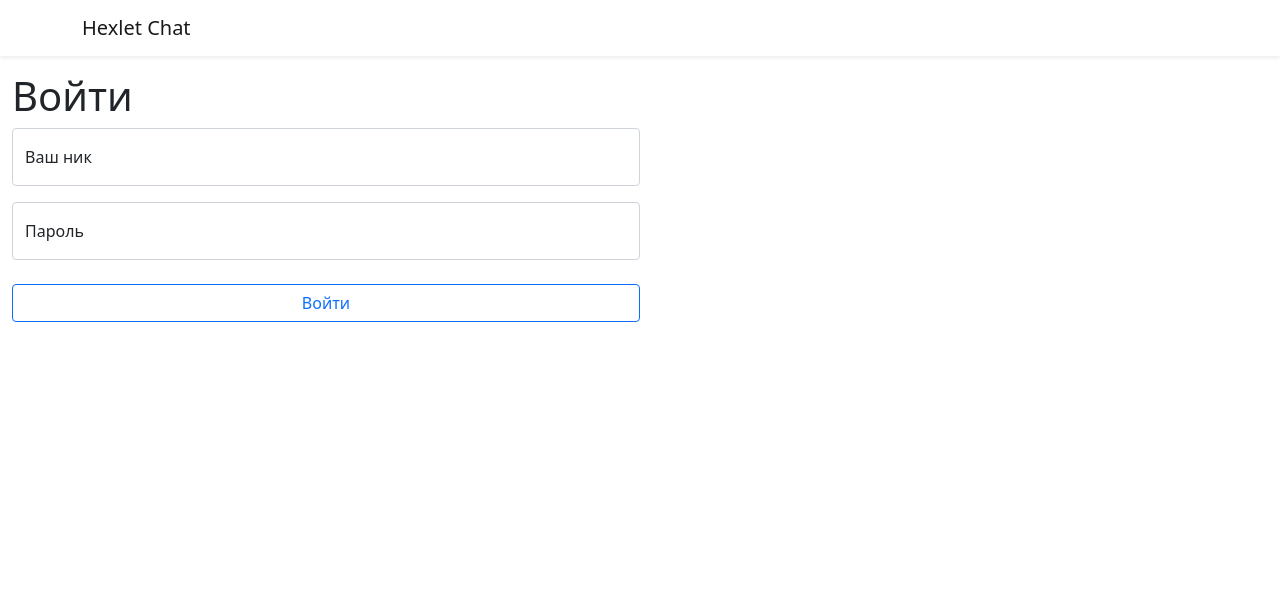
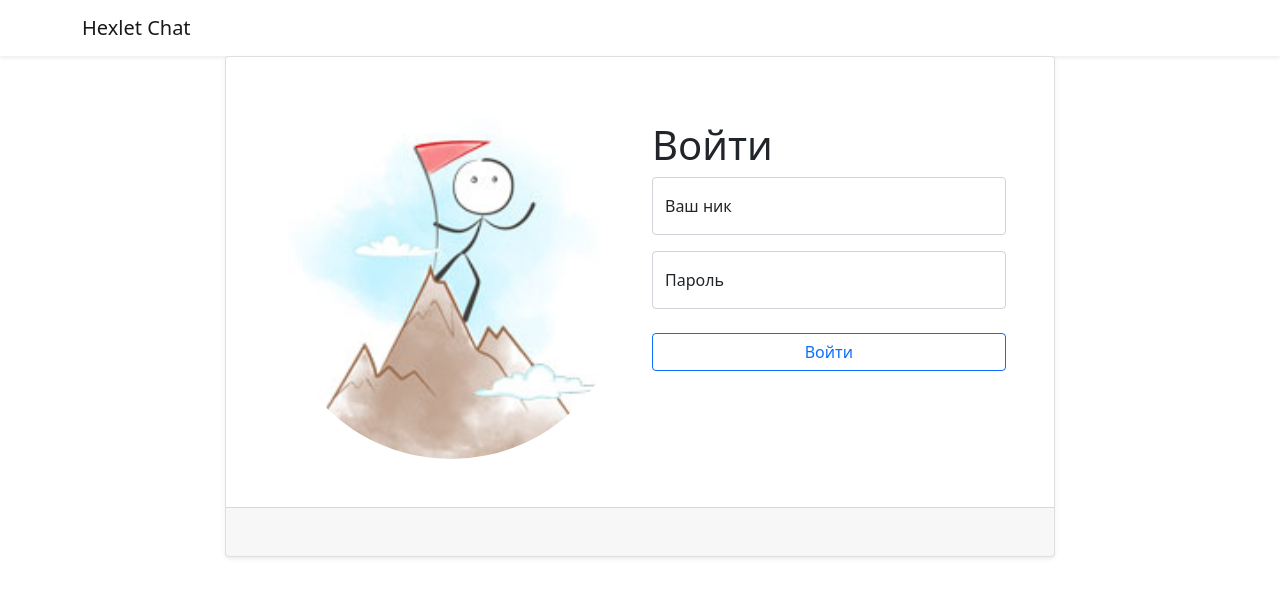
Before and after one commit to julish13/chat, a React app: page /login in a window 1280 px wide. Shown: the top 596 px of the page. Built offline with nearby package versions, Linux system fonts and the light colour scheme; the HTML template or start-up script is replaced by a standard one.

Commit message:
fix: finish Login Screen layout

```diff
--- a/package.json
+++ b/package.json
@@ -87,6 +87,7 @@
     "prettier": "^2.6.2",
     "sass-loader": "^12.6.0",
     "style-loader": "^3.3.1",
+    "url-loader": "^4.1.1",
     "webpack": "^5.69.1",
     "webpack-cli": "^4.9.2",
     "webpack-dev-server": "^4.7.4"
--- a/src/components/Layout/Layout.js
+++ b/src/components/Layout/Layout.js
@@ -3,9 +3,7 @@ import MainNavigation from './MainNavigation';
 const Layout = ({ children }) => (
   <div className="d-flex flex-column h-100">
     <MainNavigation />
-    <main>
-      <div className="container-fluid h-100">{children}</div>
-    </main>
+    {children}
   </div>
 );
 
--- a/src/index.js
+++ b/src/index.js
@@ -7,7 +7,7 @@ import store from '@store';
 import { AuthContextProvider } from '@store/context/auth-context.js';
 import App from './App.js';
 import i18n from '../lib/i18n';
-import '../assets/application.scss';
+import '@assets/application.scss';
 
 const container = document.querySelector('#chat');
 const root = createRoot(container);
--- a/src/screens/Login.js
+++ b/src/screens/Login.js
@@ -1,7 +1,27 @@
+import { Container, Row, Col, Card } from 'react-bootstrap';
+import { useTranslation } from 'react-i18next';
 import LoginForm from '@components/Login/LoginForm.js';
+import loginImg from '@assets/img/login.jpeg';
 
 const Login = () => {
-  return <LoginForm />;
+  const { t } = useTranslation();
+  return (
+    <Container fluid className="h-100">
+      <Row className="justify-content-center align-content-center h-100">
+        <Col xxl={6} className="col-12 col-md-8">
+          <Card className="shadow-sm">
+            <Card.Body className="row p-5">
+              <Col className="col-12 col-md-6 d-flex align-items-center justify-content-center">
+                <Card.Img src={loginImg} className="rounded-circle" alt={t('login.enter')} />
+              </Col>
+              <LoginForm />
+            </Card.Body>
+            <Card.Footer className="p-4" />
+          </Card>
+        </Col>
+      </Row>
+    </Container>
+  );
 };
 
 export default Login;
--- a/webpack.config.cjs
+++ b/webpack.config.cjs
@@ -10,11 +10,12 @@ module.exports = {
   resolve: {
     extensions: ['.js', '.jsx'],
     alias:{
+      '@src': path.resolve(__dirname, "src"),
       '@components': path.resolve(__dirname, "src", "components"),
       '@screens': path.resolve(__dirname, "src", "screens"),
       '@utils': path.resolve(__dirname, "src", "utils"),
       '@store': path.resolve(__dirname, "src", "store"),
-      '@src': path.resolve(__dirname, "src"),
+      '@assets': path.resolve(__dirname, "assets"),
     }
   },
   output: {
@@ -51,6 +52,14 @@ module.exports = {
           fullySpecified: false,
         },
       },
+      {
+        test: /\.(png|jpe?g|gif)$/i,
+        use: [
+          {
+            loader: 'url-loader',
+          },
+        ],
+      },
     ],
   },
   devtool: 'inline-source-map',
```
Also changed, not shown: .eslintrc.yml, assets/img/login.jpeg (added), 1 other file (tests, documents, lock files or other folders).
